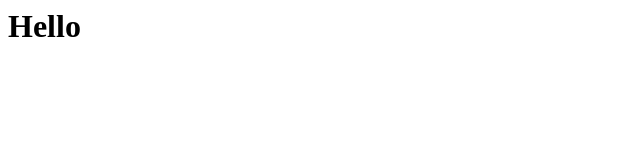
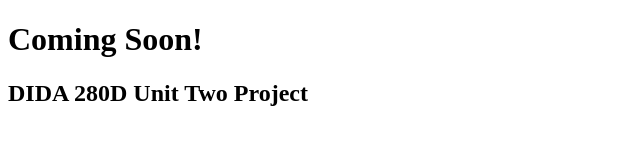
Before and after one commit to alessandr00000/DIDA-280, a plain HTML site: page docs/index.html in a window 1280 px wide. Shown: the whole page, without its empty margins (0-640 px from the left). Drawn offline with Linux system fonts and the light colour scheme.

Commit message:
added my under construction page

```diff
--- a/docs/index.html
+++ b/docs/index.html
@@ -1 +1,12 @@
-<h1>Hello</h1>
+<!DOCTYPE html>
+<head>
+    <meta charset="UTF-8">
+</head>
+
+<body>
+    <div class="opaqueContainer">
+<h1>Coming Soon!</h1>
+<h2>DIDA 280D Unit Two Project</h2>
+    </div>
+</body>
+</html>
--- /dev/null
+++ b/docs/stylesheet.css
@@ -0,0 +1,7 @@
+body {
+
+}
+
+.opaqueContainer {
+
+}
```
